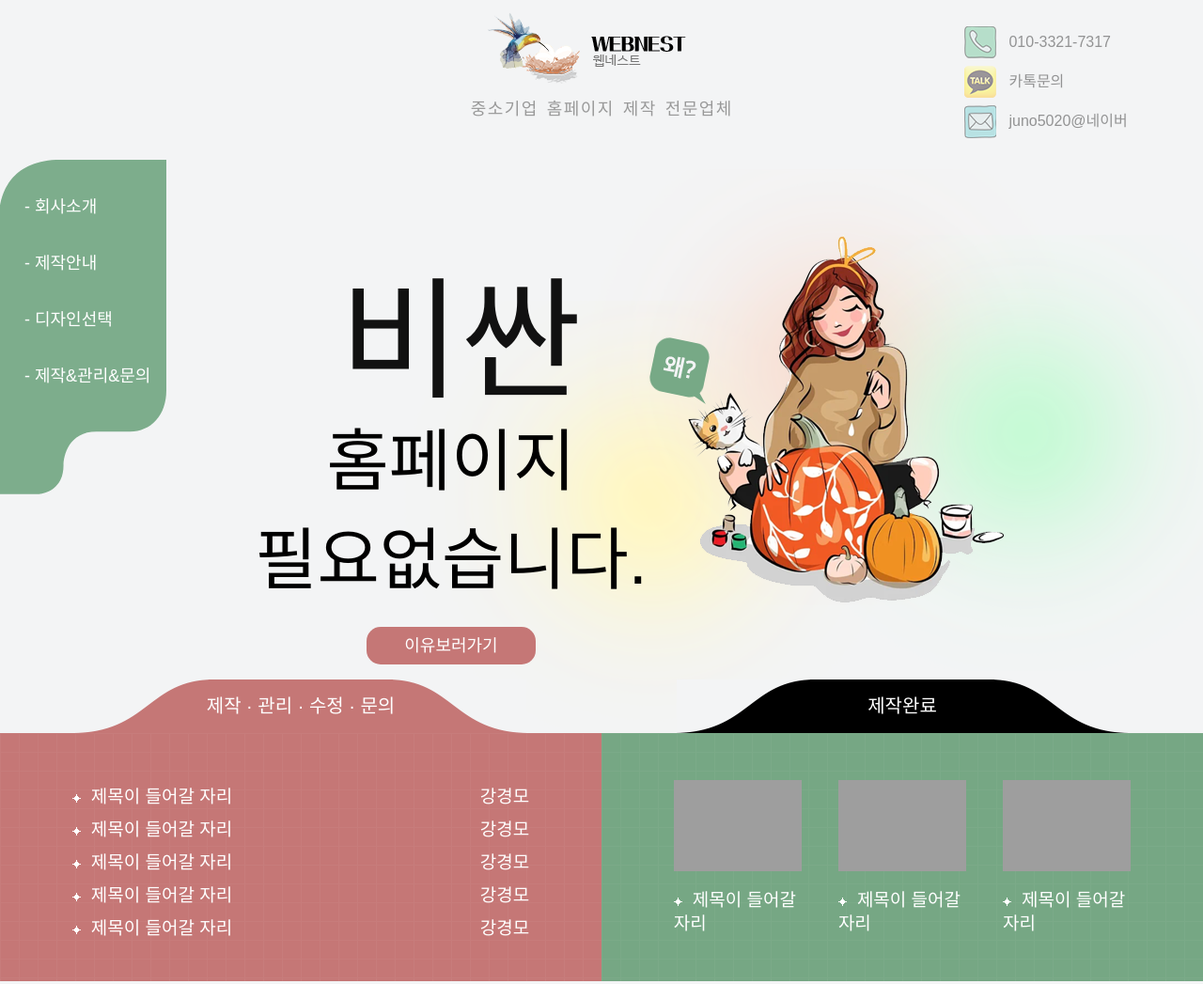
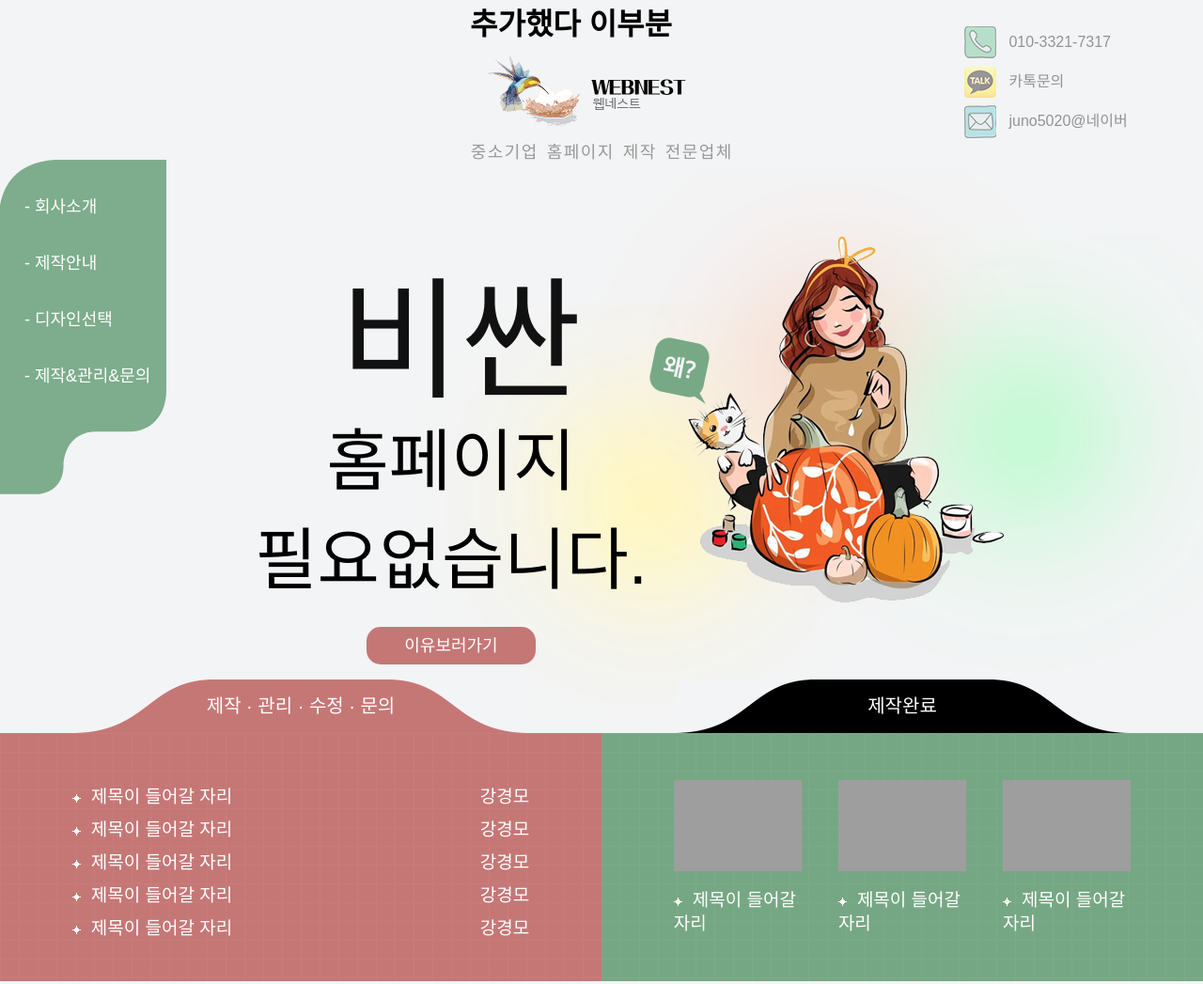
Before and after one commit to 1215kkm/webnest, a plain HTML site: page index.html in a window 1280 px wide. Shown: the top 1047 px of the page at 94% size. Drawn offline with Linux system fonts and the light colour scheme; grey boxes are pictures that could not be loaded; a web font is replaced by a local one.

Commit message:
second commit

```diff
--- a/index.html
+++ b/index.html
@@ -10,7 +10,7 @@
 </head>
 <body>
     <div id="header">
-        <h1>
+        <h1>추가했다 이부분
             <a href="#"><img src="images/logo.png" alt=""></a>
             <em>
                 <i>중</i>
```
